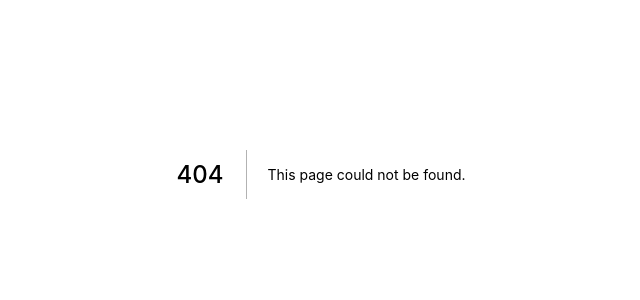
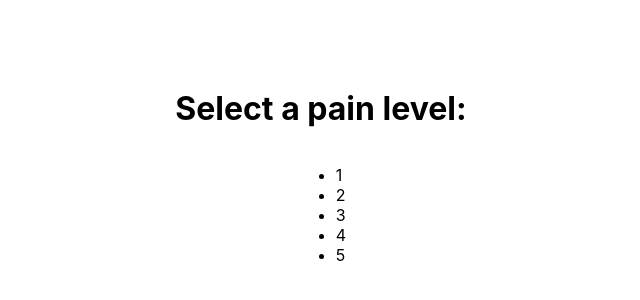
Before and after one commit to ccaalluumm/zombie-apocalypse, a Next.js app: page /pain in a window 1280 px wide. Before the commit this address had no page. Shown: the part 226-526 px from the top of the page, without its empty margins (319-959 px from the left). Built offline with nearby package versions, Linux system fonts and the light colour scheme.

Commit message:
Create a pain level page After choosing an illness, which is passed a URL property, a list of pain levels are displayed

```diff
--- /dev/null
+++ b/pages/pain.js
@@ -0,0 +1,25 @@
+import Head from 'next/head'
+import styles from '../styles/Home.module.css'
+
+export default function Pain() {
+    return (
+        <div className={styles.container}>
+            <Head>
+            <title>Pain Level</title>
+            <link rel="icon" href="/favicon.ico" />
+            </Head>
+
+            <main className={styles.main}>
+            <h1>Select a pain level:</h1>
+            <ul>
+                <li>1</li>
+                <li>2</li>
+                <li>3</li>
+                <li>4</li>
+                <li>5</li>
+            </ul>
+
+            </main>
+        </div>
+    )
+}
```
Also changed, not shown: pages/index.js (+7 -3 lines), public/vercel.svg (deleted).
